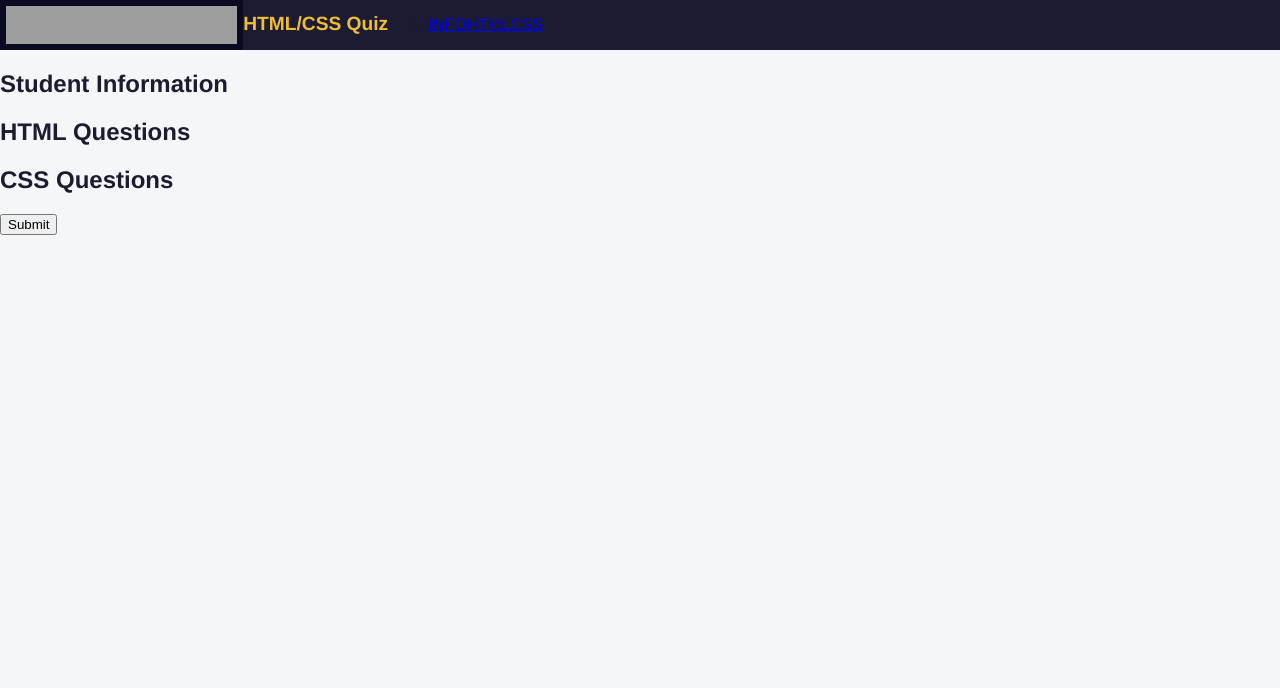
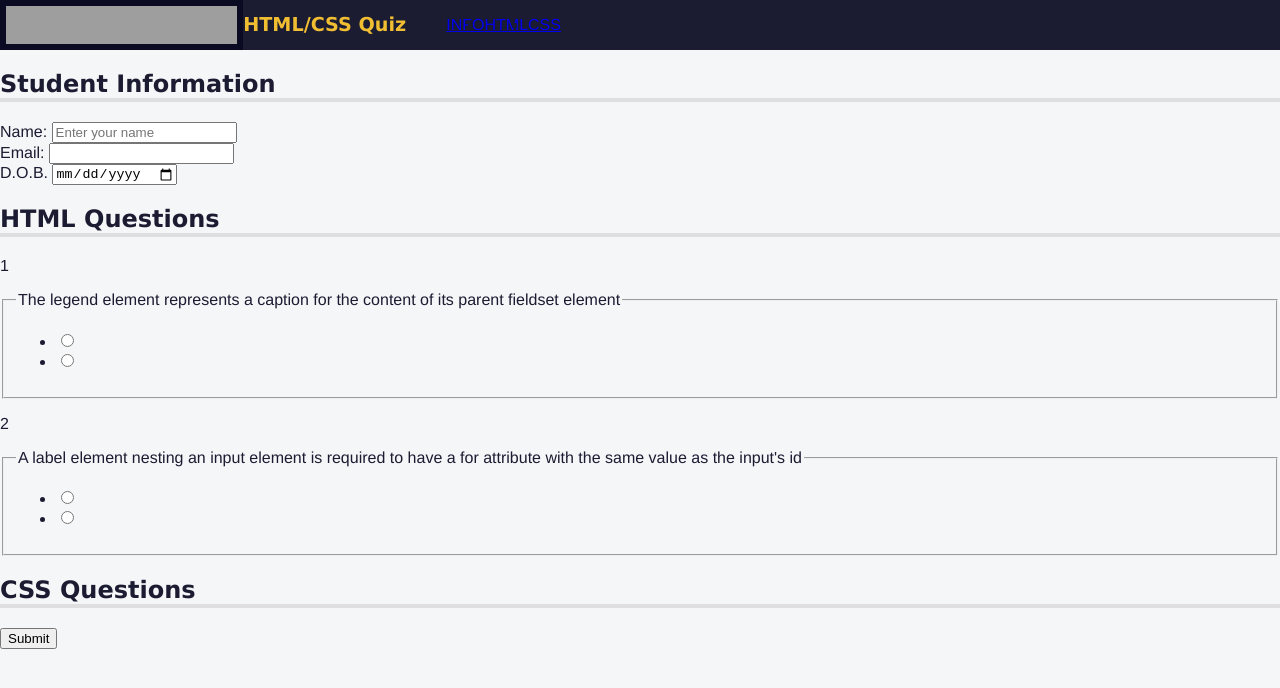
Before and after one commit to chidu100/Learn-accessibility-by-building-a-quiz, a plain HTML site: page index.html in a window 1280 px wide. Drawn offline with Linux system fonts and the light colour scheme; grey boxes are pictures that could not be loaded.

Commit message:
added some functions

```diff
--- a/index.html
+++ b/index.html
@@ -13,9 +13,9 @@
       <h1>HTML/CSS Quiz</h1>
       <nav>
         <ul>
-            <li><a href="#info">INFO</a></li>
-            <li><a href="#html">HTML</a></li>
-            <li><a href="#css">CSS</a></li>
+            <li><a href="#student-info">INFO</a></li>
+            <li><a href="#html-questions">HTML</a></li>
+            <li><a href="#css-questions">CSS</a></li>
           </ul>
       </nav>
     </header>
@@ -23,9 +23,63 @@
         <form action="https://freecodecamp.org/practice-project/accessibility-quiz" method="post">
             <section role="region"aria-labelledby="student-info">
                 <h2 id="student-info">Student Information</h2>
+                <div class="info">
+                    <label for="name">Name:</label>
+                    <input type="text" id="name" name="name" placeholder="Enter your name">
+                  </div>
+                  <div class="info">
+                    <label for="email">Email:</label>
+                    <input type="email" id="email" name="email">
+                  </div>
+                  <div class="info">
+                    <label for="birth-date">D.O.B.<span class="sr-only">(Date of Birth)</span></label>
+            <input type="date" name="birth-date" id="birth-date" />
+                  </div>
             </section>
             <section role="region"aria-labelledby="html-questions">
                 <h2 id="html-questions">HTML Questions</h2>
+                <div class="question-block">
+                    <p>1</p>
+                    <fieldset class="question" name="html-question-one">
+                      <legend>
+                        The legend element represents a caption for the content of its
+                        parent fieldset element
+                      </legend>
+                      <ul class="answers-list">
+                        <li>
+                          <label>
+                            <input type="radio" id="q1-a1"/>
+                          </label>
+                        </li>
+                        <li>
+                          <label>
+                            <input type="radio" id="q1-a2"/>
+                          </label>
+                        </li>
+                      </ul>
+                    </fieldset>
+                  </div>
+                  <div class="question-block">
+                    <p>2</p>
+                    <fieldset class="question" name="html-question-two">
+                      <legend>
+                        A label element nesting an input element is required to have a
+                        for attribute with the same value as the input's id
+                      </legend>
+                      <ul class="answers-list">
+                        <li>
+                          <label>
+                            <input type="radio" id="q2-a1"/>
+                          </label>
+                        </li>
+                        <li>
+                          <label>
+                            <input type="radio" id="q2-a2"/>
+                          </label>
+                        </li>
+                      </ul>
+                    </fieldset>
+                </div>
             </section>
             <section role="region"aria-labelledby="css-questions">
                 <h2 id="css-questions">CSS Questions</h2>
--- a/styles.css
+++ b/styles.css
@@ -28,3 +28,24 @@ body {
     display: flex;
     justify-content: space-evenly;
  }
+
+ h1,
+h2 {
+  font-family: Verdana, Tahoma;
+}
+
+h2 {
+  border-bottom: 4px solid #dfdfe2;
+}
+
+.sr-only{
+  position: absolute;
+width: 1px;
+height: 1px;
+padding: 0;
+margin: -1px;
+overflow: hidden;
+clip: rect(0, 0, 0, 0);
+white-space: nowrap;
+border: 0;
+}
```
